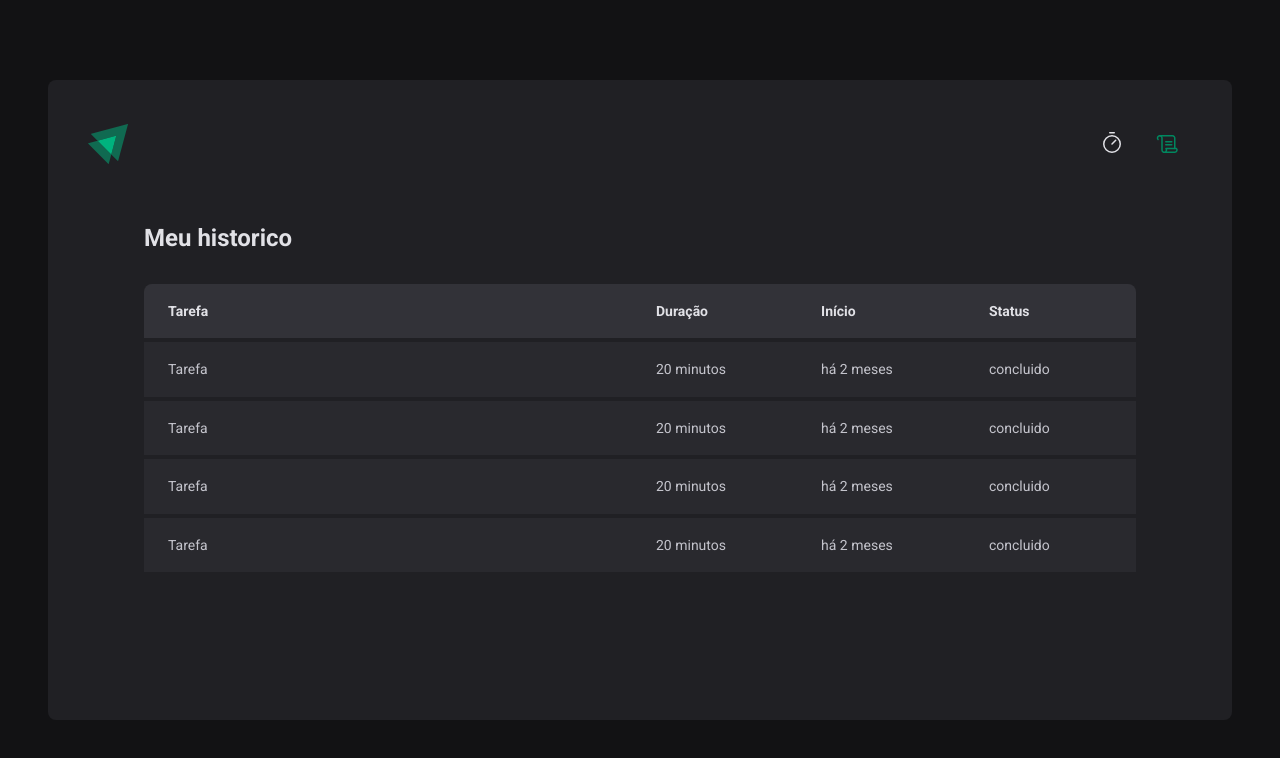
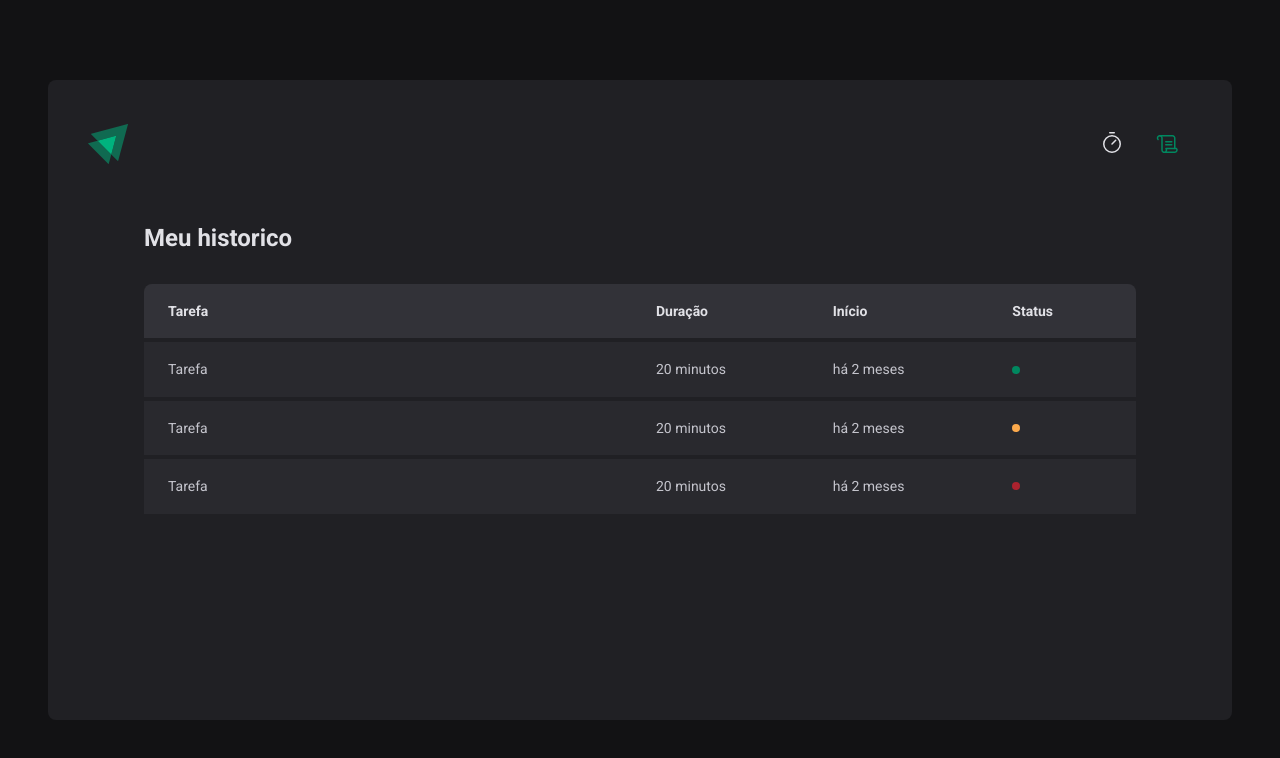
Before and after one commit to italomoraess/Timer, a React (Vite) app: page /history in a window 1280 px wide. Shown: the top 758 px of the page. Built offline with nearby package versions, Linux system fonts and the light colour scheme.

Commit message:
Create react-hook-form and types

```diff
--- a/package.json
+++ b/package.json
@@ -10,11 +10,14 @@
     "lint": "eslint src --ext .ts,.tsx"
   },
   "dependencies": {
+    "@hookform/resolvers": "^3.3.2",
     "phosphor-react": "^1.4.1",
     "react": "^18.2.0",
     "react-dom": "^18.2.0",
+    "react-hook-form": "^7.48.2",
     "react-router-dom": "^6.19.0",
-    "styled-components": "^6.1.1"
+    "styled-components": "^6.1.1",
+    "zod": "^3.22.4"
   },
   "devDependencies": {
     "@rocketseat/eslint-config": "^2.1.0",
--- a/src/pages/History/index.tsx
+++ b/src/pages/History/index.tsx
@@ -1,4 +1,4 @@
-import { HistoryContainer, HistoryList } from './styles'
+import { HistoryContainer, HistoryList, Status } from './styles'
 
 export function History() {
   return (
@@ -19,25 +19,25 @@ export function History() {
               <td>Tarefa</td>
               <td>20 minutos</td>
               <td>há 2 meses</td>
-              <td>concluido</td>
+              <td>
+                <Status statusColor="green" />
+              </td>
             </tr>
             <tr>
               <td>Tarefa</td>
               <td>20 minutos</td>
               <td>há 2 meses</td>
-              <td>concluido</td>
+              <td>
+                <Status statusColor="yellow" />
+              </td>
             </tr>
             <tr>
               <td>Tarefa</td>
               <td>20 minutos</td>
               <td>há 2 meses</td>
-              <td>concluido</td>
-            </tr>
-            <tr>
-              <td>Tarefa</td>
-              <td>20 minutos</td>
-              <td>há 2 meses</td>
-              <td>concluido</td>
+              <td>
+                <Status statusColor="red" />
+              </td>
             </tr>
           </tbody>
         </table>
--- a/src/pages/History/styles.ts
+++ b/src/pages/History/styles.ts
@@ -59,3 +59,28 @@ export const HistoryList = styled.main`
     }
   }
 `
+
+const STATUS_COLORS = {
+  yellow: 'yellow-500',
+  green: 'green-500',
+  red: 'red-500',
+} as const
+
+interface StatusProps {
+  statusColor: keyof typeof STATUS_COLORS
+}
+
+export const Status = styled.span<StatusProps>`
+  display: flex;
+  align-items: center;
+  gap: 0.5rem;
+
+  &::before {
+    content: '';
+    width: 0.5rem;
+    height: 0.5rem;
+    border-radius: 50%;
+    background-color: ${(props) =>
+      props.theme[STATUS_COLORS[props.statusColor]]};
+  }
+`
--- a/src/pages/Home/index.tsx
+++ b/src/pages/Home/index.tsx
@@ -1,4 +1,3 @@
-import { Play } from 'phosphor-react'
 import {
   CountdownContainer,
   FormContainer,
@@ -8,17 +7,44 @@ import {
   TaskInput,
   MinutesAmout,
 } from './styles'
+import { Play } from 'phosphor-react'
+import { useForm } from 'react-hook-form'
+import { zodResolver } from '@hookform/resolvers/zod'
+import * as zod from 'zod'
+
+const newCycleFormValidationSchema = zod.object({
+  task: zod.string().min(1, 'Informe a tarefa'),
+  minutesAmount: zod.number().min(5).max(60),
+})
+
+type newCycleFormDara = zod.infer<typeof newCycleFormValidationSchema>
 
 export function Home() {
+  const { register, handleSubmit, watch, reset } = useForm<newCycleFormDara>({
+    resolver: zodResolver(newCycleFormValidationSchema),
+    defaultValues: {
+      task: '',
+      minutesAmount: 0,
+    },
+  })
+
+  function handleCreateNewCycle(data: newCycleFormDara) {
+    console.log(data)
+    reset()
+  }
+
+  const task = watch('task')
+
   return (
     <HomeContainer>
-      <form action="">
+      <form action="" onSubmit={handleSubmit(handleCreateNewCycle)}>
         <FormContainer>
           <label htmlFor="task">Vou trabalhar em</label>
           <TaskInput
             id="task"
             list="task-sugestions"
             placeholder="Dê um nome para o seu projeto"
+            {...register('task')}
           />
 
           <datalist id="task-sugestions">
@@ -33,6 +59,7 @@ export function Home() {
             step={5}
             min={5}
             max={60}
+            {...register('minutesAmount', { valueAsNumber: true })}
           />
 
           <span>minnutos.</span>
@@ -46,7 +73,7 @@ export function Home() {
           <span>0</span>
         </CountdownContainer>
 
-        <StartCountdownButton type="submit">
+        <StartCountdownButton disabled={!task} type="submit">
           <Play size={24} />
           Começar
         </StartCountdownButton>
```
Also changed, not shown: 1 other file (tests, documents, lock files or other folders).
